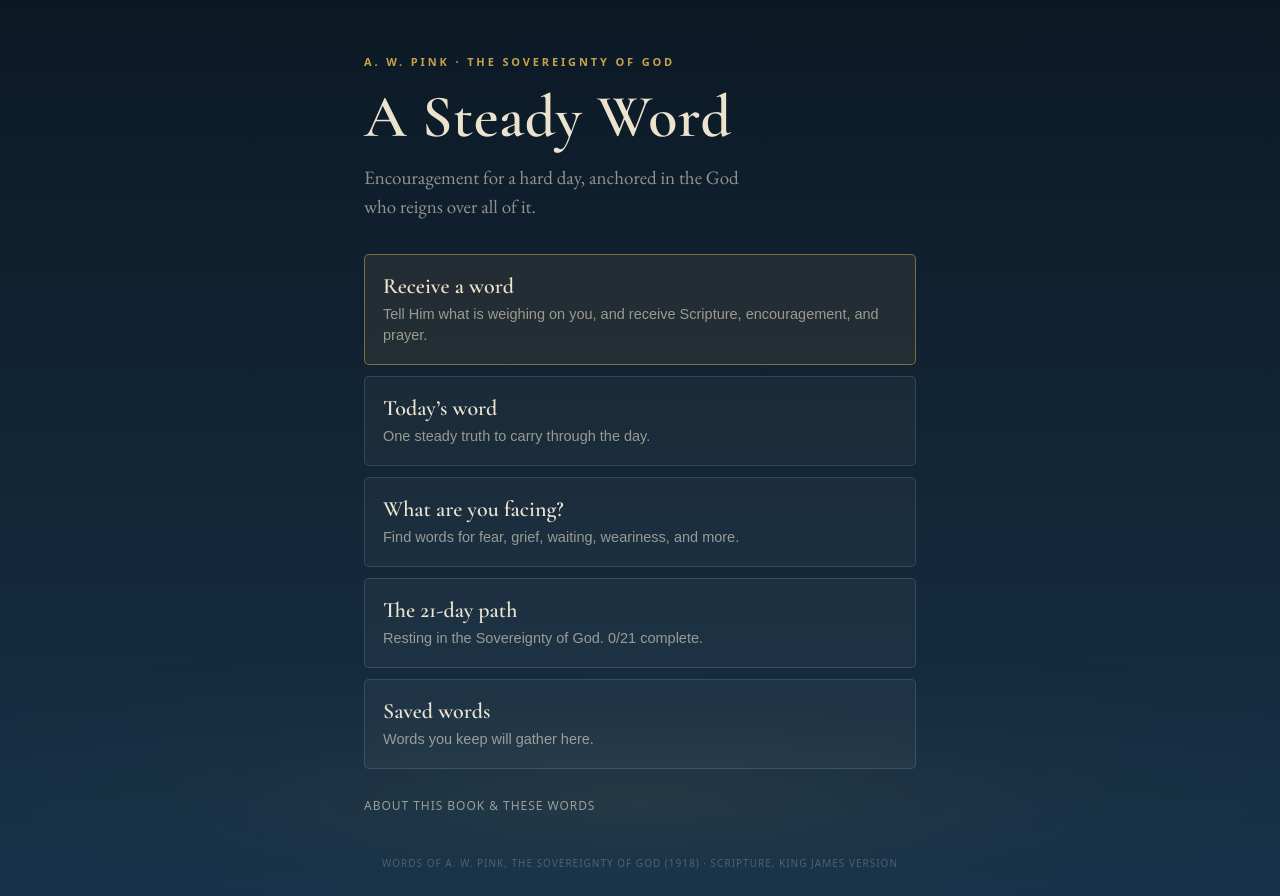
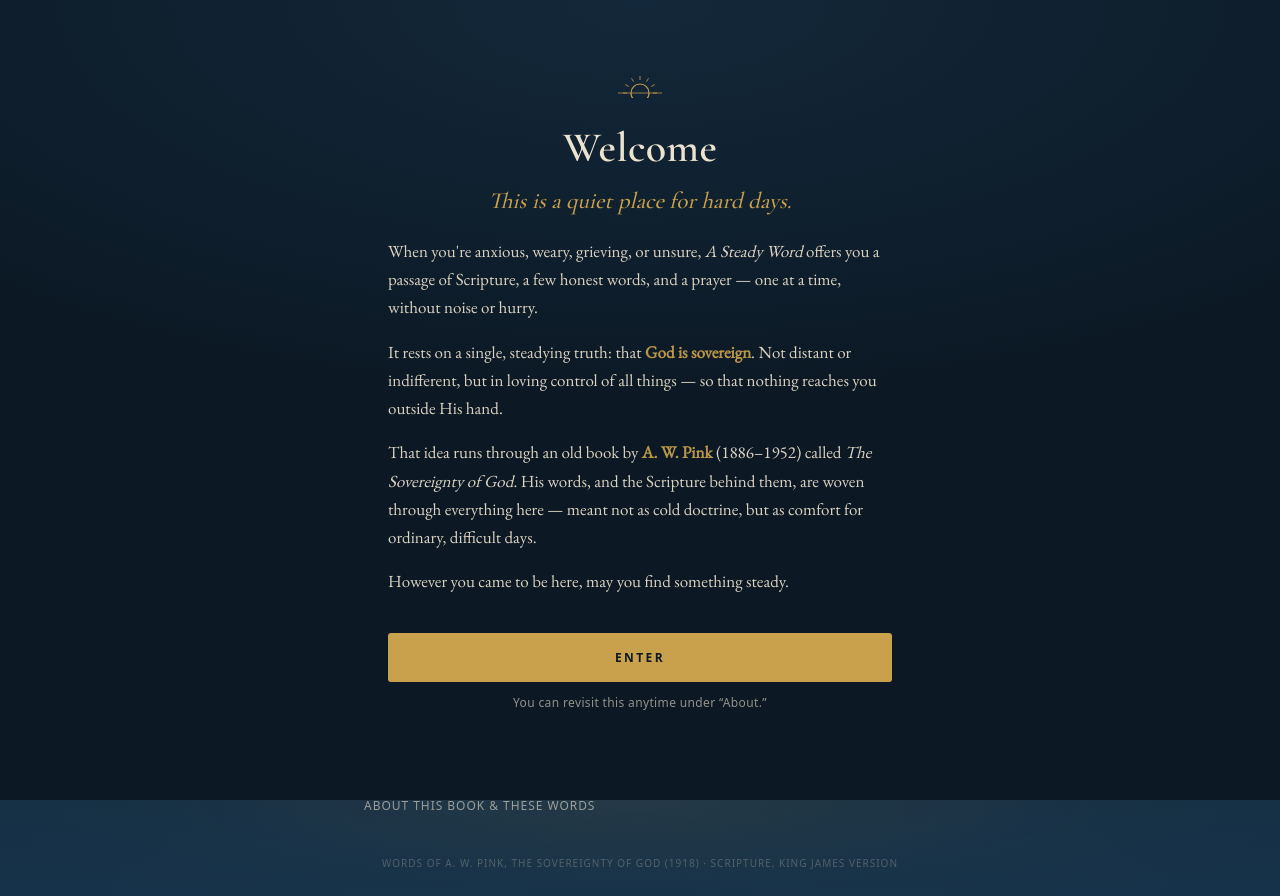
Before and after one commit to BolteHoldings/A-Steady-Word, a React (Vite) app: page / in a window 1280 px wide. Built offline with nearby package versions, Linux system fonts and the light colour scheme.

Commit message:
Update SteadyWord.jsx

```diff
--- a/src/SteadyWord.jsx
+++ b/src/SteadyWord.jsx
@@ -1040,16 +1040,36 @@ export default function SteadyWord() {
   const [activeCat, setActiveCat] = useState(null);
   const [saved, setSaved] = useState([]);
   const [done, setDone] = useState([]); // completed plan days
-  const seed = useRef(0);
+  const [showWelcome, setShowWelcome] = useState(false);
+  const recent = useRef([]);
+
+  // Random pick that avoids recently shown words, so repeats feel fresh
+  // and don't always start from the top of a pool on each app launch.
+  function pick(pool) {
+    if (!pool || pool.length === 0) return WORDS[0];
+    if (pool.length === 1) return pool[0];
+    const avoid = new Set(recent.current);
+    let candidates = pool.filter((w) => !avoid.has(w.id));
+    if (candidates.length === 0) candidates = pool;
+    const w = candidates[Math.floor(Math.random() * candidates.length)];
+    recent.current.push(w.id);
+    const cap = Math.min(8, Math.max(1, Math.floor(pool.length / 2)));
+    while (recent.current.length > cap) recent.current.shift();
+    return w;
+  }
 
   useEffect(() => {
     (async () => {
+      const seen = await storageGet("welcome-seen");
+      if (!seen) setShowWelcome(true);
       const s = await storageGet("saved-words");
       if (s) { try { setSaved(JSON.parse(s)); } catch (e) {} }
       const d = await storageGet("plan-done");
       if (d) { try { setDone(JSON.parse(d)); } catch (e) {} }
     })();
   }, []);
+
+  function dismissWelcome() { setShowWelcome(false); storageSet("welcome-seen", "1"); }
 
   function persistSaved(next) { setSaved(next); storageSet("saved-words", JSON.stringify(next)); }
   function persistDone(next) { setDone(next); storageSet("plan-done", JSON.stringify(next)); }
@@ -1067,12 +1087,12 @@ export default function SteadyWord() {
     const t = burden.trim();
     let pool = WORDS;
     if (t) { const cat = matchCategory(t); if (cat) { const p = wordsForCat(cat); if (p.length) pool = p; } }
-    const w = pool[seed.current++ % pool.length];
+    const w = pick(pool);
     show(w, t ? "A word for you" : "A steady word", "reading");
   }
 
   function todaysWord() { show(WORDS[dayIndex() % WORDS.length], "Today's word", "reading"); }
-  function steadyTruth() { show(WORDS[seed.current++ % WORDS.length], "A steady word", "reading"); }
+  function steadyTruth() { show(pick(WORDS), "A steady word", "reading"); }
 
   // "Receive another" follows wherever the current word came from:
   // a browsed topic -> another from that topic; a typed burden -> another for it;
@@ -1080,7 +1100,7 @@ export default function SteadyWord() {
   function receiveAnother() {
     if (activeCat && badge === activeCat.label) {
       const p = wordsForCat(activeCat.id);
-      if (p.length) { show(p[seed.current++ % p.length], activeCat.label, "reading"); return; }
+      if (p.length) { show(pick(p), activeCat.label, "reading"); return; }
     }
     if (badge === "A word for you" && burden.trim()) { receiveWord(); return; }
     steadyTruth();
@@ -1101,6 +1121,32 @@ export default function SteadyWord() {
     <div className="sw-root">
       <style>{css}</style>
       <div className={"sw-horizon" + (view !== "home" ? " is-lit" : "")} aria-hidden="true" />
+
+      {showWelcome && (
+        <div className="sw-welcome" role="dialog" aria-modal="true">
+          <div className="sw-welcome-inner sw-fade">
+            <Emblem />
+            <h1 className="sw-welcome-title">Welcome</h1>
+            <p className="sw-welcome-lede">This is a quiet place for hard days.</p>
+            <p className="sw-welcome-p">
+              When you're anxious, weary, grieving, or unsure, <em>A Steady Word</em> offers you a
+              passage of Scripture, a few honest words, and a prayer — one at a time, without noise or hurry.
+            </p>
+            <p className="sw-welcome-p">
+              It rests on a single, steadying truth: that <strong>God is sovereign</strong>. Not distant or
+              indifferent, but in loving control of all things — so that nothing reaches you outside His hand.
+            </p>
+            <p className="sw-welcome-p">
+              That idea runs through an old book by <strong>A. W. Pink</strong> (1886–1952) called
+              <em> The Sovereignty of God</em>. His words, and the Scripture behind them, are woven through
+              everything here — meant not as cold doctrine, but as comfort for ordinary, difficult days.
+            </p>
+            <p className="sw-welcome-p">However you came to be here, may you find something steady.</p>
+            <button className="sw-primary sw-welcome-btn" onClick={dismissWelcome}>Enter</button>
+            <p className="sw-welcome-note">You can revisit this anytime under &ldquo;About.&rdquo;</p>
+          </div>
+        </div>
+      )}
 
       <main className="sw-stage">
         {/* ---------------------------- HOME ---------------------------- */}
@@ -1258,6 +1304,7 @@ export default function SteadyWord() {
               <figcaption className="sw-pink-cite">A.&nbsp;W.&nbsp;Pink, <span>The Sovereignty of God</span></figcaption>
             </figure>
             <p className="sw-about">Every quotation is drawn from the original public-domain editions of Pink&rsquo;s 1918 classic. Scripture is from the King James Version. The reflections and prayers are written to carry Pink&rsquo;s comfort in plain, everyday language.</p>
+            <button className="sw-secondary" style={{ marginTop: "18px" }} onClick={() => { setView("home"); setShowWelcome(true); }}>Read the welcome again</button>
           </section>
         )}
       </main>
@@ -1450,4 +1497,21 @@ button:focus-visible, .sw-input:focus-visible{ outline:2px solid var(--gold); ou
   .sw-fade,.sw-emblem,.sw-scripture,.sw-ref,.sw-encouragement,.sw-pink,.sw-prayer,.sw-practice{ animation:none; opacity:1; transform:none; }
   .sw-horizon{ transition:none; }
 }
+
+/* ---- first-run welcome ---- */
+.sw-welcome{ position:fixed; inset:0; z-index:50; overflow-y:auto;
+  background:radial-gradient(120% 80% at 50% 0%, var(--deep) 0%, var(--ink) 62%);
+  display:flex; justify-content:center; }
+.sw-welcome-inner{ width:100%; max-width:560px; padding:56px 28px 48px; text-align:center; }
+.sw-welcome-title{ font-family:"Cormorant Garamond",Georgia,serif; font-weight:600;
+  font-size:clamp(30px,8vw,42px); color:var(--bone); margin:4px 0 14px; letter-spacing:.01em; }
+.sw-welcome-lede{ font-family:"Cormorant Garamond",Georgia,serif; font-style:italic;
+  font-size:clamp(19px,5vw,23px); color:var(--gold); margin:0 0 22px; }
+.sw-welcome-p{ font-family:"EB Garamond",Georgia,serif; font-size:17px; line-height:1.66;
+  color:var(--bone); opacity:.92; margin:0 0 16px; text-align:left; }
+.sw-welcome-p em{ font-style:italic; }
+.sw-welcome-p strong{ color:var(--gold); font-weight:600; }
+.sw-welcome-btn{ margin:22px 0 12px; }
+.sw-welcome-note{ font-family:ui-sans-serif,system-ui,sans-serif; font-size:12px;
+  letter-spacing:.03em; color:var(--bone-dim); margin:0; }
 `;
```
